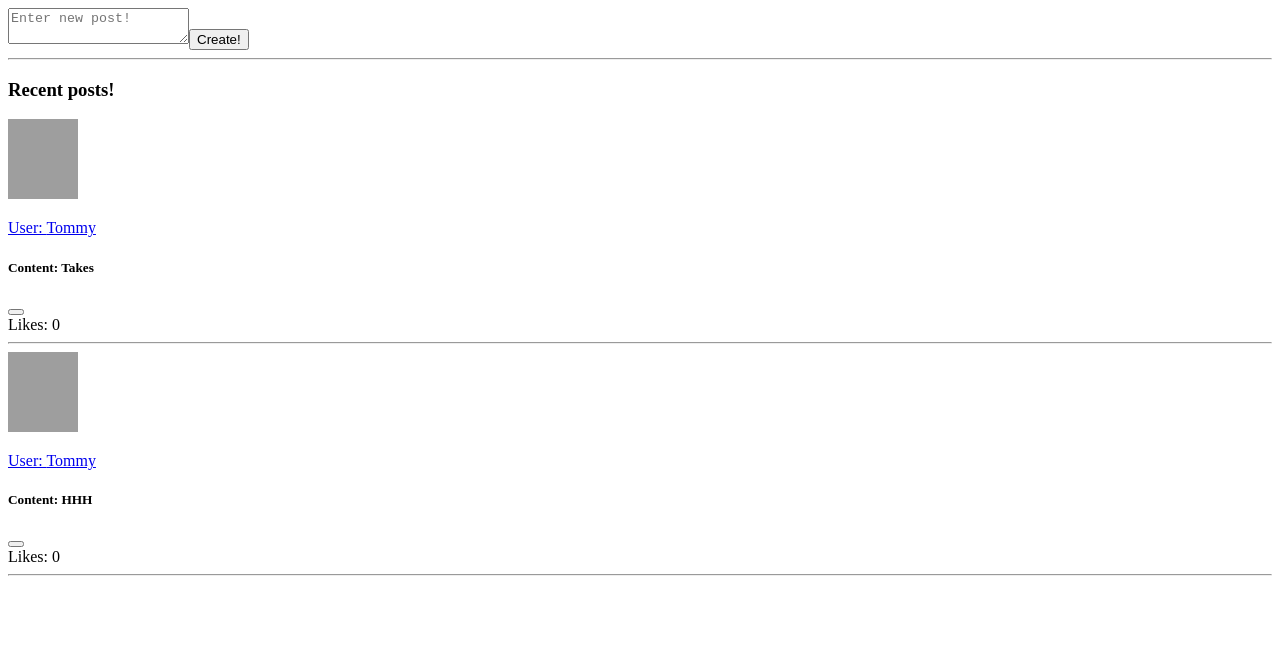
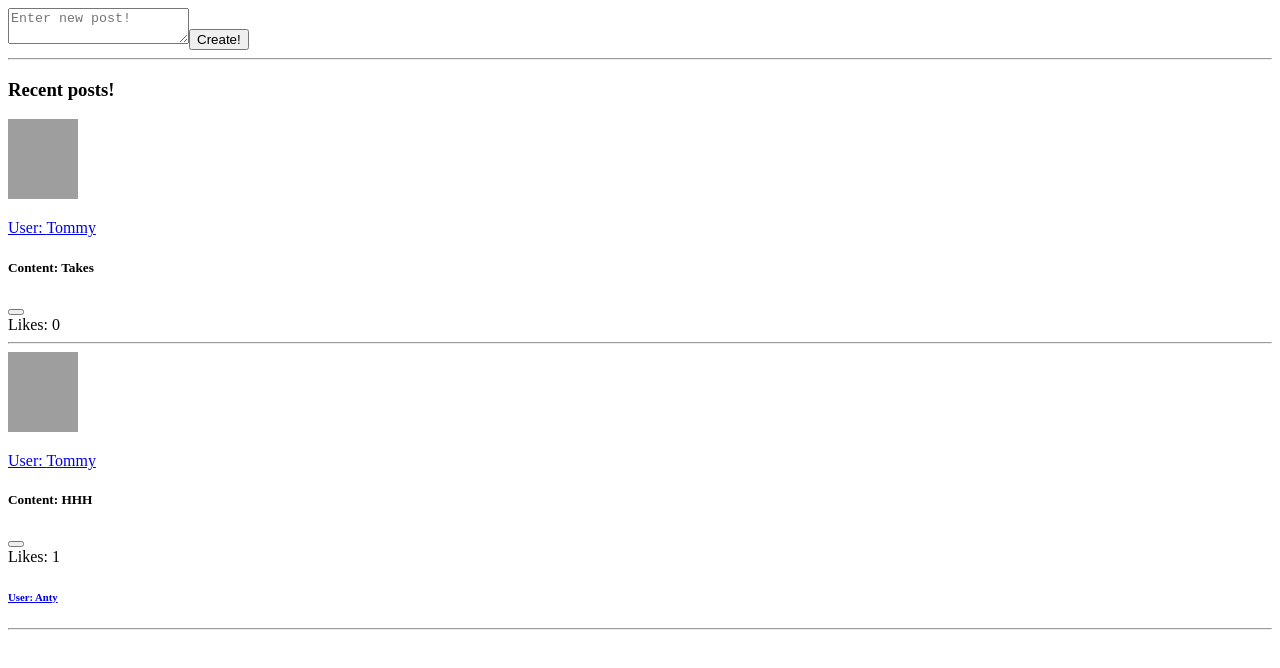
Before and after one commit to anthonymjimenez/typer, a React (Create React App) app: page / in a window 1280 px wide. Shown: the top 668 px of the page. Built offline with nearby package versions, Linux system fonts and the light colour scheme; data requests are answered from the project's data file; grey boxes are pictures that could not be loaded.

Commit message:
displaying users who like post, going to add bootstrap to make display optional

```diff
--- a/db.json
+++ b/db.json
@@ -14,10 +14,15 @@
     {
       "id": "a5b082b7ee1",
       "content": "HHH",
-      "likes": 0,
-      "user_likes_id": [],
+      "likes": 1,
+      "user_likes_id": [
+        2
+      ],
       "user_id": 1,
-      "created_at": "2021/08/11 04:58:24 314"
+      "created_at": "2021/08/11 04:58:24 314",
+      "headers": {
+        "Content-Type": "application/json"
+      }
     }
   ],
   "users": [
--- a/src/App.js
+++ b/src/App.js
@@ -1,51 +1,44 @@
-import { useEffect, useState} from 'react';
+import { useEffect, useState } from "react";
 import axios from "axios";
-import Home from './views/home'
-import {
-  BrowserRouter as Router,
-  Switch,
-  Route,
-} from "react-router-dom";
-import UserPage from './views/user-page'
+import Home from "./views/home";
+import { BrowserRouter as Router, Switch, Route } from "react-router-dom";
+import UserPage from "./views/user-page";
 
 // next up is creating comments and likes. I'm going to embed the comments into the post document itself. This approach works slightly well with mongodb but if we end up using sql we can scrap it. Alot of the work I did
 // between line 11-33 was to create the relationships that ORM could do for us. However, not using a ORM is a totally viable approach as long as we can create relationships ourselves when querying the API.
 // this will be probably be pretty straightforward since the only 'gluing' we have to do is between posts and users. The relationship between posts,comments and likes could be self contained in the post
 // ex.  "posts": [{"id": 1, "content": "Today was boring!", "likes": 0, "user_likes_ids": [], "user_id": 1, comments: [array of comments]}]
 
-
-
 function App() {
   let [posts, setPosts] = useState([]);
-  let [usersObject, setUsersObject] = useState({})
+  let [usersObject, setUsersObject] = useState({});
   let [user, setUser] = useState(2);
   useEffect(() => {
     const fetch = async () => {
-      let req = await axios.get('http://localhost:8000/posts')
-      let users = await axios.get('http://localhost:8000/users')
+      let req = await axios.get("http://localhost:8000/posts");
+      let users = await axios.get("http://localhost:8000/users");
       let usersObject = {};
-      users.data.forEach(user =>
-        usersObject[user.id] = user
-        )
+      users.data.forEach((user) => (usersObject[user.id] = user));
       setUsersObject(usersObject);
-      return { "posts": req, "usersObject": usersObject }
+      return { posts: req, usersObject: usersObject };
+    };
+
+    fetch().then((data) => {
+      if (user) {
+        // here checking if user is already logged in, eventually this would be replaced with cached data (maybe local storage)
+        //that remembers recent successful log ins, if no data is found then we could route our application to a guest landing page that requires users to sign up for account
+        setUser((userData) => data.usersObject[userData]);
       }
+      setPosts(
+        data.posts.data.map((post) => {
+          return { user: data.usersObject[post.user_id], ...post };
+        })
+      );
 
-    fetch().then(data => {
-      if(user) { // here checking if user is already logged in, eventually this would be replaced with cached data (maybe local storage)
-               //that remembers recent successful log ins, if no data is found then we could route our application to a guest landing page that requires users to sign up for account
-      setUser((userData) =>
-        data.usersObject[userData]
-      )
-      }
-      setPosts(data.posts.data.map(post => {
-        return { user: data.usersObject[post.user_id], ...post}
-      }))
-
-      return data
-    })
+      return data;
+    });
     // eslint-disable-next-line
-  }, [])
+  }, []);
 
   return (
     <Router>
@@ -54,7 +47,12 @@ function App() {
           <UserPage posts={posts} usersObject={usersObject} />
         </Route>
         <Route path="/">
-      <Home setPosts={setPosts} usersObject={usersObject} user={user} posts={posts} />
+          <Home
+            setPosts={setPosts}
+            usersObject={usersObject}
+            user={user}
+            posts={posts}
+          />
         </Route>
       </Switch>
     </Router>
--- a/src/components/post.js
+++ b/src/components/post.js
@@ -1,10 +1,11 @@
 import { useState } from "react";
 import { Link } from "react-router-dom";
+import LikeList from "../containers/likelist";
 import EditPost from "../form/editpost";
 import LikeButton from "./like-button";
 import ModifyPost from "./modify-post";
 
-const Post = ({ post, user, setPosts }) => {
+const Post = ({ post, user, setPosts, usersObject }) => {
   let [isEdit, setIsEdit] = useState(false);
   return (
     <>
@@ -30,6 +31,7 @@ const Post = ({ post, user, setPosts }) => {
       )}
       <LikeButton post={post} setPosts={setPosts} userId={user.id} />
       <div>Likes: {post.user_likes_id.length}</div>
+      <LikeList postLikes={post.user_likes_id} usersObject={usersObject} />
       {post.user.id === user.id && (
         <ModifyPost post={post} setPosts={setPosts} setIsEdit={setIsEdit} />
       )}
--- /dev/null
+++ b/src/containers/likelist.js
@@ -0,0 +1,14 @@
+import { Link } from "react-router-dom";
+
+const LikeList = ({ postLikes, usersObject }) => {
+  return postLikes.map((userId) => (
+    <h6>
+      <Link to={`user/${usersObject[userId].username}`}>
+        {" "}
+        User: {usersObject[userId].username}
+      </Link>{" "}
+    </h6>
+  ));
+};
+
+export default LikeList;
--- a/src/containers/postlist.js
+++ b/src/containers/postlist.js
@@ -1,11 +1,17 @@
 import Post from "../components/post";
-const PostList = ({ posts, user, setPosts }) => {
+const PostList = ({ posts, user, setPosts, usersObject }) => {
   return (
     <div>
       <h3> Recent posts! </h3>
       {posts.map((post) => (
         <div>
-          <Post post={post} user={user} setPosts={setPosts} key={post.id} />
+          <Post
+            post={post}
+            user={user}
+            setPosts={setPosts}
+            key={post.id}
+            usersObject={usersObject}
+          />
         </div>
       ))}
     </div>
--- a/src/views/home.js
+++ b/src/views/home.js
@@ -1,12 +1,17 @@
 import PostList from "../containers/postlist";
 import NewPosts from "../form/newposts";
 
-const Home = ({ setPosts, user, posts }) => {
+const Home = ({ setPosts, user, posts, usersObject }) => {
   return (
     <div className="App">
       <header className="App-header">
         <NewPosts setPosts={setPosts} user={user} />
-        <PostList posts={posts} user={user} setPosts={setPosts} />
+        <PostList
+          posts={posts}
+          user={user}
+          setPosts={setPosts}
+          usersObject={usersObject}
+        />
       </header>
     </div>
   );
```
Lines whose indentation alone changed are shown as unchanged.
